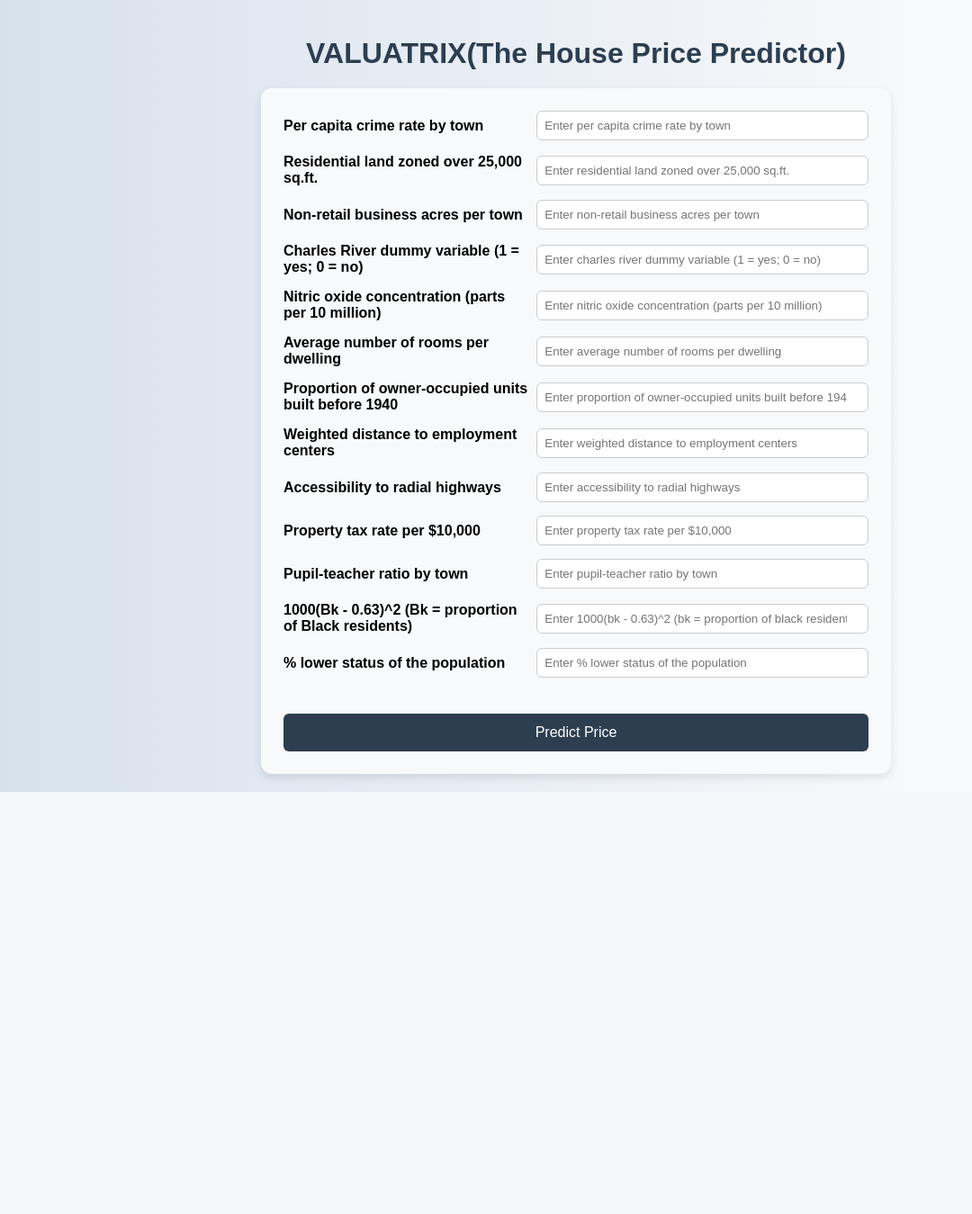
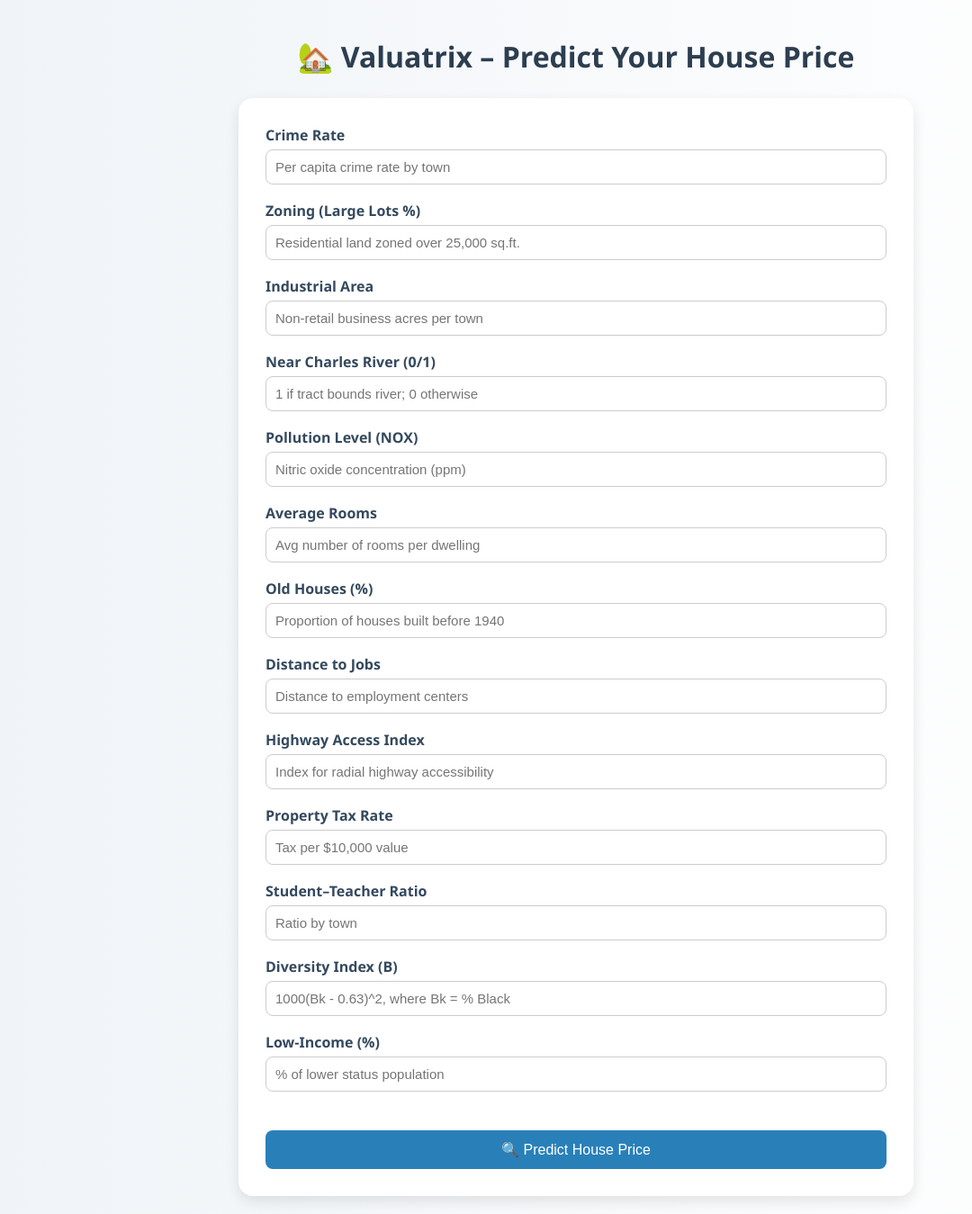
Before and after one commit to Suryareddy180/VALUATRIX--the-house-price-prdictor, a Flask app: page / in a window 1280 px wide. Shown: the whole page at 90% size, without its empty margins (0-1080 px from the left). Before the commit the page ends 880 px from the top, so only its background shows below. Run offline with Flask 3, Linux system fonts and the light colour scheme; parts of the project's set-up code (start-up, migrations or seed data) failed here and were passed over.

Commit message:
Updated UI in index.html to improve user experience

```diff
--- a/templates/index.html
+++ b/templates/index.html
@@ -2,7 +2,7 @@
 <html lang="en">
 <head>
     <meta charset="UTF-8">
-    <title>Boston House Price Predictor</title>
+    <title>Valuatrix – Smart House Price Predictor</title>
     <meta name="viewport" content="width=device-width, initial-scale=1.0">
     <style>
         * {
@@ -10,65 +10,69 @@
         }
 
         body {
-            font-family: Arial, sans-serif;
-            background: linear-gradient(to right, #d7e1ec, #ffffff);
+            font-family: 'Segoe UI', sans-serif;
+            background: linear-gradient(to right, #f0f4f8, #ffffff);
+            padding: 20px;
+            margin: 0;
             display: flex;
             flex-direction: column;
             align-items: center;
-            padding: 20px;
-            margin: 0;
         }
 
         h1 {
             color: #2c3e50;
-            margin-bottom: 20px;
+            margin-bottom: 25px;
             text-align: center;
         }
 
         form {
-            background-color: #f7f9fa;
-            padding: 25px;
-            border-radius: 12px;
-            box-shadow: 0 4px 10px rgba(0, 0, 0, 0.1);
+            background: #ffffff;
+            padding: 30px;
+            border-radius: 16px;
+            box-shadow: 0 6px 16px rgba(0, 0, 0, 0.1);
+            max-width: 750px;
             width: 100%;
-            max-width: 700px;
         }
 
-        .form-row {
-            display: flex;
-            flex-wrap: wrap;
-            align-items: center;
-            margin-bottom: 15px;
+        .form-group {
+            margin-bottom: 18px;
         }
 
-        .form-row label {
-            flex: 1 0 40%;
-            font-weight: bold;
-            margin-right: 10px;
-            min-width: 150px;
+        label {
+            display: block;
+            font-weight: 600;
+            color: #34495e;
+            margin-bottom: 5px;
         }
 
-        .form-row input[type="number"] {
-            flex: 1 0 55%;
-            padding: 8px;
+        input[type="number"] {
+            width: 100%;
+            padding: 10px;
+            font-size: 15px;
             border: 1px solid #ccc;
-            border-radius: 6px;
+            border-radius: 8px;
+            outline: none;
+        }
+
+        input[type="number"]:focus {
+            border-color: #2980b9;
         }
 
         input[type="submit"] {
             margin-top: 25px;
             width: 100%;
             padding: 12px;
-            background-color: #2c3e50;
-            color: white;
+            background-color: #2980b9;
+            color: #fff;
             border: none;
-            border-radius: 6px;
+            border-radius: 8px;
             font-size: 16px;
             cursor: pointer;
+            transition: background-color 0.3s;
         }
 
         input[type="submit"]:hover {
-            background-color: #34495e;
+            background-color: #1c5980;
         }
 
         .result {
@@ -77,50 +81,48 @@
             background-color: #dff0d8;
             color: #3c763d;
             border: 1px solid #d6e9c6;
-            border-radius: 8px;
+            border-radius: 10px;
             width: 100%;
             max-width: 700px;
             text-align: center;
         }
 
         @media (max-width: 600px) {
-            .form-row {
-                flex-direction: column;
-                align-items: flex-start;
+            form {
+                padding: 20px;
             }
 
-            .form-row label,
-            .form-row input {
-                width: 100%;
+            input[type="submit"] {
+                font-size: 14px;
             }
         }
     </style>
 </head>
 <body>
-    <h1>VALUATRIX(The House Price Predictor)</h1>
+    <h1>🏡 Valuatrix – Predict Your House Price</h1>
     <form method="POST" action="/predict">
-        {% for feature, description in {
-            'CRIM': 'Per capita crime rate by town',
-            'ZN': 'Residential land zoned over 25,000 sq.ft.',
-            'INDUS': 'Non-retail business acres per town',
-            'CHAS': 'Charles River dummy variable (1 = yes; 0 = no)',
-            'NOX': 'Nitric oxide concentration (parts per 10 million)',
-            'RM': 'Average number of rooms per dwelling',
-            'AGE': 'Proportion of owner-occupied units built before 1940',
-            'DIS': 'Weighted distance to employment centers',
-            'RAD': 'Accessibility to radial highways',
-            'TAX': 'Property tax rate per $10,000',
-            'PTRATIO': 'Pupil-teacher ratio by town',
-            'B': '1000(Bk - 0.63)^2 (Bk = proportion of Black residents)',
-            'LSTAT': '% lower status of the population'
-        }.items() %}
-        <div class="form-row">
-            <label for="{{ feature }}">{{ description }}</label>
-            <input type="number" step="any" id="{{ feature }}" name="{{ feature }}" required
-                   placeholder="Enter {{ description.lower() }}" title="{{ description }}">
+        {% for feature, label, hint in [
+            ('CRIM', 'Crime Rate', 'Per capita crime rate by town'),
+            ('ZN', 'Zoning (Large Lots %)', 'Residential land zoned over 25,000 sq.ft.'),
+            ('INDUS', 'Industrial Area', 'Non-retail business acres per town'),
+            ('CHAS', 'Near Charles River (0/1)', '1 if tract bounds river; 0 otherwise'),
+            ('NOX', 'Pollution Level (NOX)', 'Nitric oxide concentration (ppm)'),
+            ('RM', 'Average Rooms', 'Avg number of rooms per dwelling'),
+            ('AGE', 'Old Houses (%)', 'Proportion of houses built before 1940'),
+            ('DIS', 'Distance to Jobs', 'Distance to employment centers'),
+            ('RAD', 'Highway Access Index', 'Index for radial highway accessibility'),
+            ('TAX', 'Property Tax Rate', 'Tax per $10,000 value'),
+            ('PTRATIO', 'Student–Teacher Ratio', 'Ratio by town'),
+            ('B', 'Diversity Index (B)', '1000(Bk - 0.63)^2, where Bk = % Black'),
+            ('LSTAT', 'Low-Income (%)', '% of lower status population')
+        ] %}
+        <div class="form-group">
+            <label for="{{ feature }}" title="{{ hint }}">{{ label }}</label>
+            <input type="number" step="any" id="{{ feature }}" name="{{ feature }}"
+                   placeholder="{{ hint }}" required>
         </div>
         {% endfor %}
-        <input type="submit" value="Predict Price">
+        <input type="submit" value="🔍 Predict House Price">
     </form>
 
     {% if prediction_text %}
```
